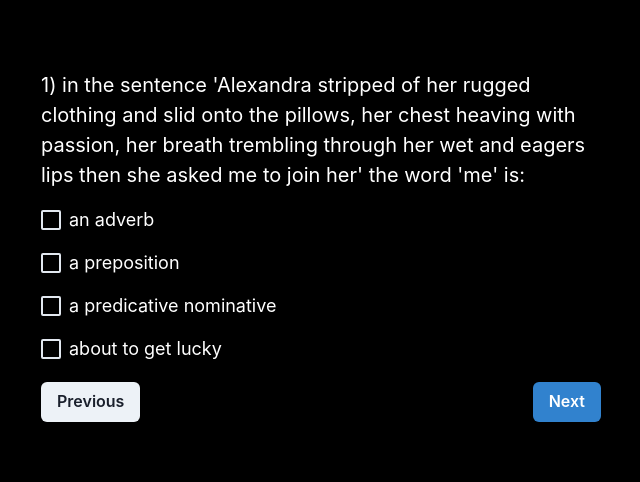
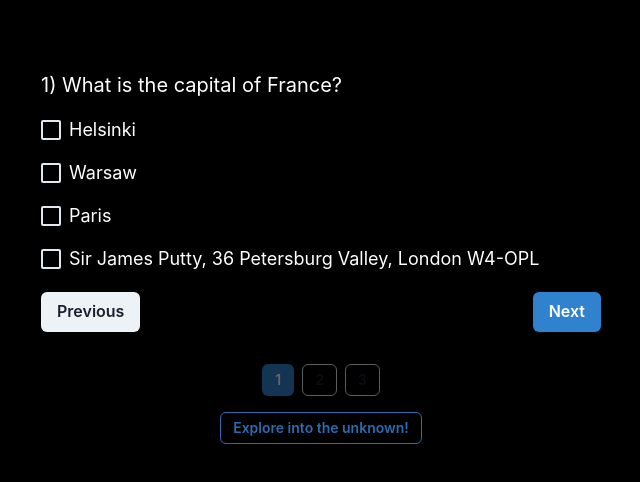
Before and after one commit to themightybananas/Trivia, a React (Create React App) app: page / in a window 1280 px wide. Shown: the top 482 px of the page, without its empty margins (319-959 px from the left). Built offline with nearby package versions, Linux system fonts and the light colour scheme.

Commit message:
pagination

```diff
--- a/package.json
+++ b/package.json
@@ -3,6 +3,7 @@
   "version": "0.1.0",
   "private": true,
   "dependencies": {
+    "@chakra-ui/icons": "^2.2.4",
     "@chakra-ui/react": "^2.10.1",
     "@emotion/react": "^11.13.3",
     "@emotion/styled": "^11.13.0",
--- a/src/Trivia.js
+++ b/src/Trivia.js
@@ -1,5 +1,6 @@
-import React, { useState } from "react";
+import React, { useState, useEffect } from "react";
 import { questions } from "./questions";
+import { ChevronDownIcon } from "@chakra-ui/icons";
 import {
   Box,
   Button,
@@ -8,6 +9,12 @@ import {
   VStack,
   Heading,
   useToast,
+  Menu,
+  MenuButton,
+  MenuList,
+  MenuItem,
+  Stack,
+  HStack,
 } from "@chakra-ui/react";
 import { Global } from "@emotion/react";
 
@@ -17,15 +24,34 @@ const Trivia = () => {
     Array(questions.length).fill([])
   );
   const [showScore, setShowScore] = useState(false);
+  const [showAllQuestions, setShowAllQuestions] = useState(false);
   const toast = useToast(); // Initialize toast
+
+  // Load state from localStorage on initial render
+  useEffect(() => {
+    const storedCurrentQuestion = localStorage.getItem("currentQuestion");
+    const storedAnswers = localStorage.getItem("selectedAnswers");
+
+    if (storedCurrentQuestion !== null) {
+      setCurrentQuestion(parseInt(storedCurrentQuestion, 10));
+    }
+
+    if (storedAnswers) {
+      setSelectedAnswers(JSON.parse(storedAnswers));
+    }
+  }, []);
+
+  // Save current question and selected answers to localStorage
+  useEffect(() => {
+    localStorage.setItem("currentQuestion", currentQuestion);
+    localStorage.setItem("selectedAnswers", JSON.stringify(selectedAnswers));
+  }, [currentQuestion, selectedAnswers]);
 
   const handleAnswerSelect = (index) => {
     setSelectedAnswers((prev) => {
-      // Ensure prev[currentQuestion] is always an array (fallback to an empty array if undefined)
       const currentAnswers = [...(prev[currentQuestion] || [])];
       const answerLetter = String.fromCharCode(97 + index); // Convert index to letter (a, b, c, d)
 
-      // Check for multiple selections
       if (currentAnswers.includes(answerLetter)) {
         return [
           ...prev.slice(0, currentQuestion),
@@ -33,7 +59,6 @@ const Trivia = () => {
           ...prev.slice(currentQuestion + 1),
         ];
       } else {
-        // If already selected one answer, show toast
         if (currentAnswers.length >= 1) {
           toast({
             description: "hey man one answer at a time, this is really silly of you",
@@ -51,7 +76,6 @@ const Trivia = () => {
       }
     });
   };
-
 
   const calculateScore = () => {
     let score = 0;
@@ -77,6 +101,37 @@ const Trivia = () => {
     }
   };
 
+  const handleQuestionSelect = (index) => {
+    setCurrentQuestion(index);
+  };
+
+  const restartQuiz = () => {
+    setCurrentQuestion(0);
+    setSelectedAnswers(Array(questions.length).fill([])); // Reset answers
+    setShowScore(false);
+    localStorage.clear(); // Clear localStorage when restarting
+  };
+
+  const toggleShowAllQuestions = () => {
+    setShowAllQuestions(!showAllQuestions);
+  };
+
+  // Pagination Logic
+  const itemsPerPage = 7;
+  const totalQuestions = questions.length;
+  const totalPages = Math.ceil(totalQuestions / itemsPerPage);
+
+  const getPaginationItems = () => {
+    let start = Math.max(0, currentQuestion - Math.floor(itemsPerPage / 2));
+    let end = Math.min(start + itemsPerPage, totalPages);
+
+    if (end - start < itemsPerPage) {
+      start = Math.max(0, end - itemsPerPage);
+    }
+
+    return Array.from({ length: end - start }, (_, i) => start + i);
+  };
+
   if (showScore) {
     const score = calculateScore();
     return (
@@ -94,15 +149,7 @@ const Trivia = () => {
           <Heading fontSize={{ base: "2xl", md: "3xl" }} mb={4}>
             Your Score: {score} / {questions.length}
           </Heading>
-          <Button
-            mt={5}
-            onClick={() => {
-              setCurrentQuestion(0);
-              setSelectedAnswers(Array(questions.length).fill([])); // Reset answers
-              setShowScore(false);
-            }}
-            colorScheme="blue"
-          >
+          <Button mt={5} onClick={restartQuiz} colorScheme="blue">
             Restart Quiz
           </Button>
         </Box>
@@ -152,6 +199,7 @@ const Trivia = () => {
             onClick={handlePreviousQuestion}
             disabled={currentQuestion === 0}
             colorScheme="gray"
+            variant="solid"
           >
             Previous
           </Button>
@@ -159,10 +207,70 @@ const Trivia = () => {
             onClick={handleNextQuestion}
             disabled={(selectedAnswers[currentQuestion] || []).length === 0}
             colorScheme="blue"
+            variant="solid"
           >
             {currentQuestion < questions.length - 1 ? "Next" : "Finish"}
           </Button>
         </Box>
+
+        {/* Pagination Navigation */}
+        <Box mt={8} display="flex" justifyContent="center" alignItems="center" gap={2}>
+          {getPaginationItems().map((pageIndex) => (
+            <Button
+              key={pageIndex}
+              onClick={() => handleQuestionSelect(pageIndex)}
+              isDisabled={(selectedAnswers[pageIndex] || []).length === 0} // Disable if question is not answered
+              colorScheme={currentQuestion === pageIndex ? "blue" : "gray"}
+              variant={currentQuestion === pageIndex ? "solid" : "outline"}
+              size="sm"
+              _hover={{
+                bg: currentQuestion === pageIndex ? "blue.600" : "gray.600",
+              }}
+            >
+              {pageIndex + 1}
+            </Button>
+          ))}
+        </Box>
+
+        {/* Show All Questions Button */}
+        <Box mt={4} textAlign="center">
+          <Button
+            onClick={toggleShowAllQuestions}
+            colorScheme="blue"
+            size="sm"
+            variant="outline"
+            _hover={{
+              bg: "blue.600",
+              color: "white",
+            }}
+          >
+            {showAllQuestions ? "bit dissapointing isnt it" : "Explore into the unknown!"}
+          </Button>
+        </Box>
+
+        {showAllQuestions && (
+  <Box mt={4} maxWidth="600px" mx="auto">
+    <HStack spacing={2} wrap="wrap"> {/* Use HStack for horizontal layout */}
+      {questions.map((question, index) => (
+        <Button
+          key={index}
+          onClick={() => handleQuestionSelect(index)}
+          isDisabled={(selectedAnswers[index] || []).length === 0} // Disable if question is not answered
+          colorScheme={currentQuestion === index ? "blue" : "gray"}
+          variant={currentQuestion === index ? "solid" : "outline"}
+          size="sm"
+          flex="1 0 100px" // Flex grow and basis to control the size of buttons
+          _hover={{
+            bg: currentQuestion === index ? "blue.600" : "gray.600",
+          }}
+        >
+          Question {index + 1}
+        </Button>
+      ))}
+    </HStack>
+  </Box>
+)}
+
       </Box>
     </>
   );
--- a/src/questions.js
+++ b/src/questions.js
@@ -1,16 +1,6 @@
 export const questions = [
   {
-    question:  "1) in the sentence 'Alexandra stripped of her rugged clothing and slid onto the pillows, her chest heaving with passion, her breath trembling through her wet and eagers lips then she asked me to join her' the word 'me' is: ",
-    options: [
-      "an adverb",
-      "a preposition",
-      "a predicative nominative",
-      "about to get lucky"
-    ],
-    correctAnswer: 'a'
-  },
-  {
-    question: "2) What is the capital of France?",
+    question: "1) What is the capital of France?",
     options: [
       "Helsinki",
       "Warsaw",
@@ -20,20 +10,30 @@ export const questions = [
     correctAnswer: 'c'
   },
   {
-    question:  "3) Which one of the following is correct according to pirate rules?",
+    question:  "2) Which one of the following is correct according to pirate rules?",
     options: [
       "never use sunscreen",
-      "say Arrgh using Larynx and Vocal Cords in order to vibrate yer vocal cords",
-      "wear a skull pirate hat",
+      "say Arrgh using Larynx and Vocal Cords in order to vibrate your vocal cords",
+      "wear a dope hat with skull on it",
       "stop fighting when the other person says 'ow'"
     ],
     correctAnswer: 'd'
   },
   {
+    question:  "3) the Universe is?",
+    options: [
+      "Collapsing",
+      "Expanding",
+      "Enormous",
+      "just need a little bit of vacation"
+    ],
+    correctAnswer: 'a'
+  },
+  {
     question:  "4) what is that on your face",
     options: [
       "a really small nostrils holes which i found rather anoyying",
-      "dangerous wanted person",
+      "dangerous wanted criminals",
       "an attractive young person",
       "out of shape can of beans"
     ],
@@ -110,16 +110,6 @@ export const questions = [
     correctAnswer: 'a'
   },
   {
-    question:  "11) if the diameter of circle is 16 and the circle is intersected by line A in such a way as to form an arc of 8 inches between two points of intersection A and B, which interest line A at 90 degrees, does not intersect the circle, then nobody really give rat's ass, do they?",
-    options: [
-      "a rat does",
-      "i am",
-      "could you repeat the question please?",
-      "the first president of the united states"
-    ],
-    correctAnswer: 'd'
-  },
-  {
     question:  "12) <-- is this number thirteen?",
     options: [
       "no it is not",
@@ -130,7 +120,17 @@ export const questions = [
     correctAnswer: 'd'
   },
   {
-    question:  "13) do you think i spell cardinal richelau correctly?",
+    question:  "13) if the diameter of circle is 16 and the circle is intersected by line A in such a way as to form an arc of 8 inches between two points of intersection A and B, which interest line A at 90 degrees, does not intersect the circle, then nobody really give rat's ass, do they?",
+    options: [
+      "a rat does",
+      "i am",
+      "could you repeat the question please?",
+      "the first president of the united states"
+    ],
+    correctAnswer: 'd'
+  },
+  {
+    question:  "14) do you think i spell cardinal richelau correctly?",
     options: [
       "no",
       "no",
@@ -140,7 +140,7 @@ export const questions = [
     correctAnswer: 'd'
   },
   {
-    question:  "14) I AM REALLY SORRY FOR MY MISTAKE",
+    question:  "15) I AM REALLY SORRY FOR MY MISTAKE",
     options: [
       "sure",
       "sure",
@@ -150,12 +150,22 @@ export const questions = [
     correctAnswer: 'b'
   },
   {
-    question:  "15) Thank you for your kindness my good Sir!",
+    question:  "16) in the sentence 'Alexandra stripped of her rugged clothing and slid onto the pillows, her chest heaving with passion, her breath trembling through her wet and eagers lips then she asked me to join her' the word 'me' is: ",
     options: [
-      "okay",
-      "o kay",
-      "ok ay",
-      "oka y"
+      "an adverb",
+      "a preposition",
+      "a predicative nominative",
+      "about to get lucky"
+    ],
+    correctAnswer: 'a'
+  },
+  {
+    question:  "17) in the sentence 'Alexandra stripped of her rugged clothing and slid onto the pillows, her chest heaving with passion, her breath trembling through her wet and eagers lips then she asked me to join her' the word 'me' is: ",
+    options: [
+      "an adverb",
+      "a preposition",
+      "a predicative nominative",
+      "about to get lucky"
     ],
     correctAnswer: 'a'
   },
```
Also changed, not shown: 1 other file (tests, documents, lock files or other folders).
